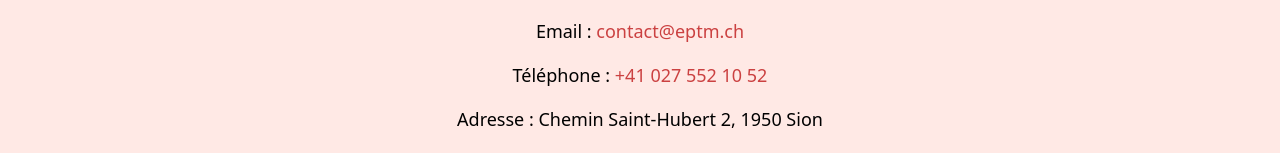
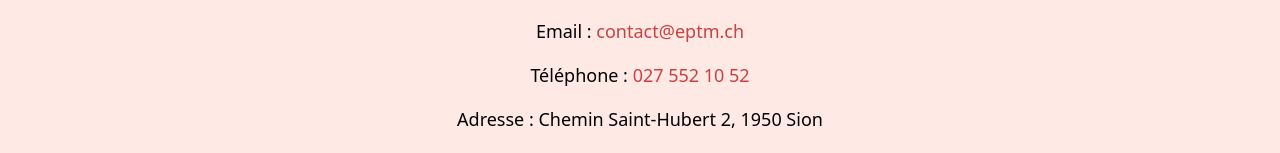
Before and after one commit to Ghaust/Edu-Nex, a SvelteKit app in the folder EduNex/: page /contact in a window 1280 px wide. Shown: the part 254-407 px from the top of the page. Built offline with nearby package versions, Linux system fonts and the light colour scheme.

Commit message:
Finalisation du site

```diff
--- a/EduNex/src/routes/catalogue/+page.svelte
+++ b/EduNex/src/routes/catalogue/+page.svelte
@@ -51,7 +51,8 @@
                             bind:value={subject}
                             class="rounded-l-full border-none px-4 py-2 text-black focus:outline-none focus:ring-0 focus:border-[#6b1f1b] w-full md:w-1/2 bg-[#f8f8f8] hover:bg-[#f1f1f1]"
                         >
-						<option value="">Matière</option>
+						<option disabled value="">Matière</option>
+                        <option value="">Toute les matières</option>
 						<option value="Math">Math</option>
 						<option value="Science">Sciences</option>
 						<option value="Anglais">Anglais</option>
@@ -64,7 +65,8 @@
                             bind:value={level}
                             class="rounded-r-full border-none px-4 py-2 text-black focus:outline-none focus:ring-0 focus:border-[#6b1f1b] w-full md:w-1/2 bg-[#f8f8f8] hover:bg-[#f1f1f1]"
                         >
-						<option value="">Niveau</option>
+						<option disabled value="">Niveau</option>
+                        <option value="">Tout les niveaux</option>
 						<option value="Primaire">Primaire</option>
 						<option value="CO">CO</option>
 						<option value="Collège">Collège</option>
--- a/EduNex/src/routes/contact/+page.svelte
+++ b/EduNex/src/routes/contact/+page.svelte
@@ -12,7 +12,7 @@
         <div class="mb-12 space-y-4 text-lg">
             <p class="text-[#6b1f1b]">Si vous avez besoin d'aide, n'hésitez pas à nous contacter !</p>
             <p>Email : <a href="mailto:contact@eptm.ch" class="text-[#cb4141] hover:underline">contact@eptm.ch</a></p>
-            <p>Téléphone : <a href="tel:+0276064530" class="text-[#cb4141] hover:underline">+41 027 552 10 52</a></p>
+            <p>Téléphone : <a href="tel:+0276064530" class="text-[#cb4141] hover:underline">027 552 10 52</a></p>
             <p>Adresse : Chemin Saint-Hubert 2, 1950 Sion</p>
         </div>
 
```
